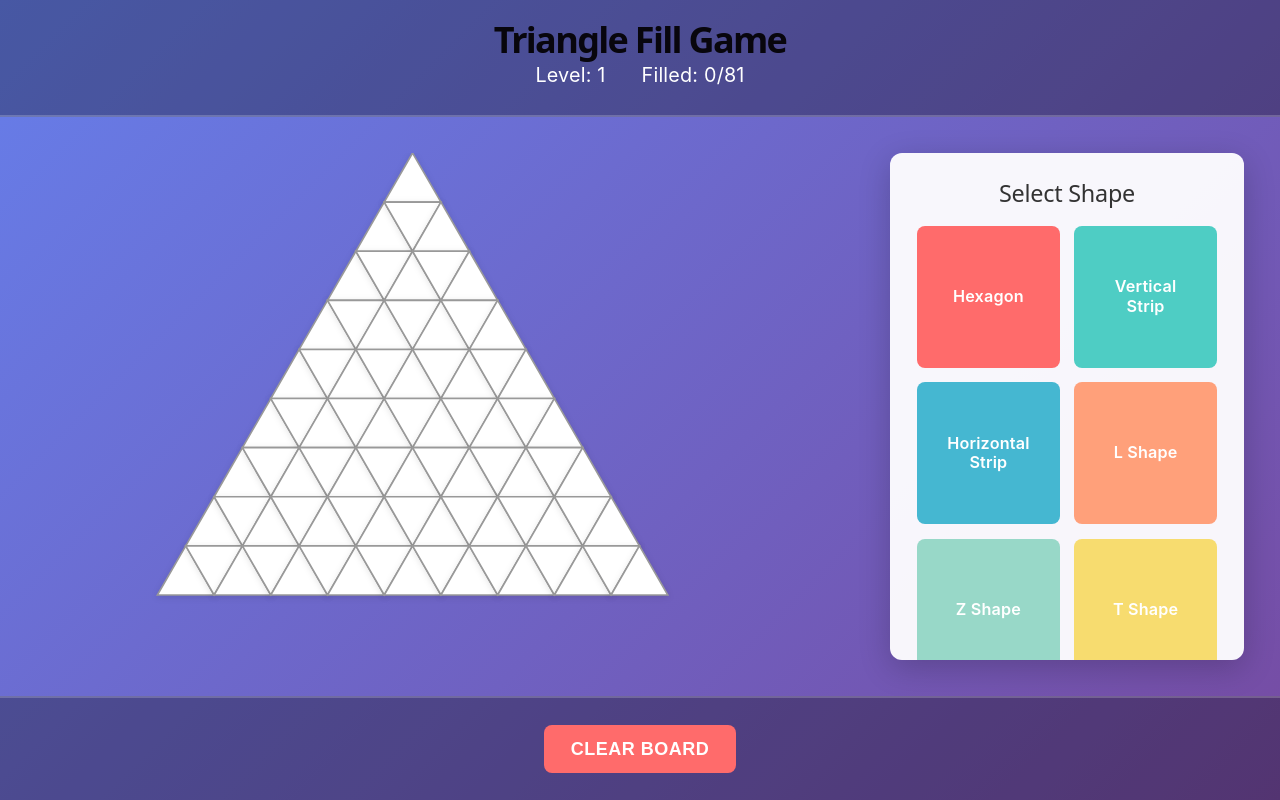
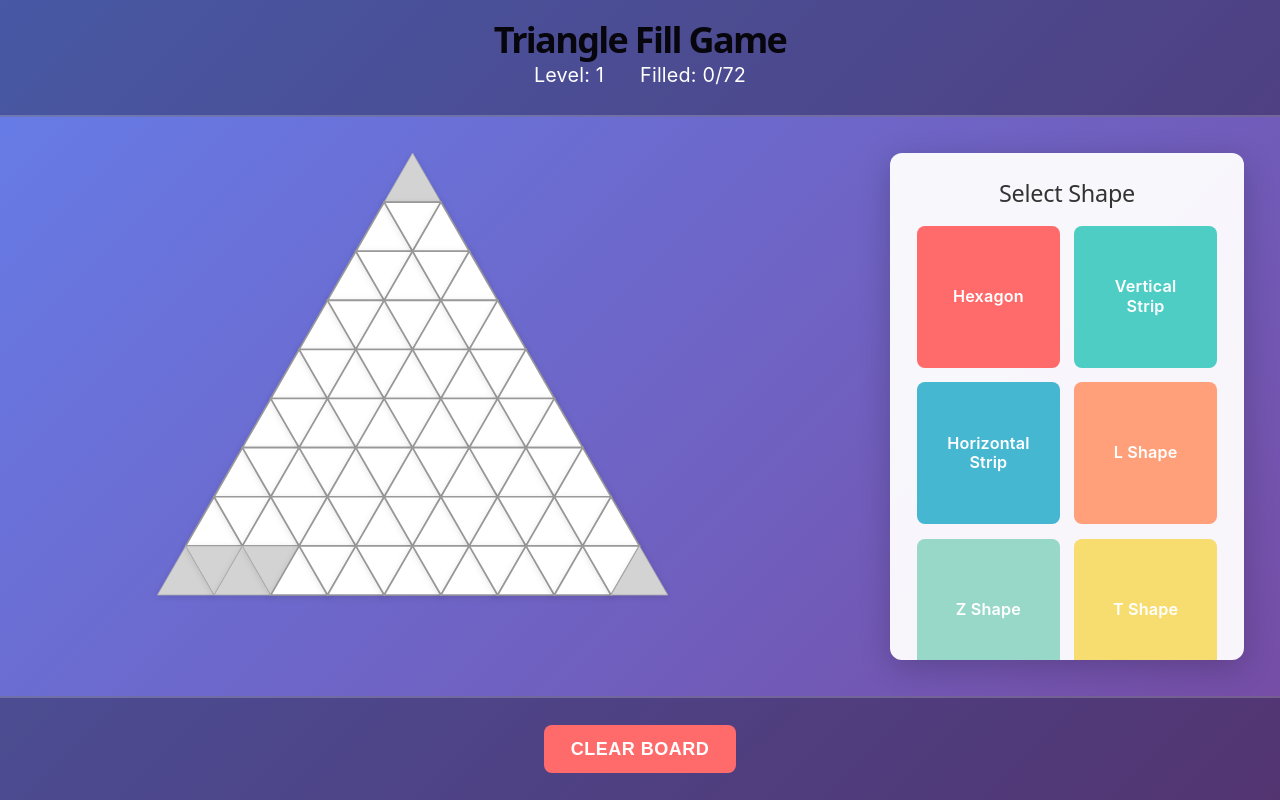
Before and after one commit to Fbigame/smart5k, a React (Vite) app: page / in a window 1280 px wide. Built offline with nearby package versions, Linux system fonts and the light colour scheme.

Commit message:
feat: 隐藏9个禁用三角形，使棋盘精确为72个可用格子

```diff
--- a/src/components/TriangleBoard.tsx
+++ b/src/components/TriangleBoard.tsx
@@ -41,6 +41,22 @@ function createTriangleBoard(rows: number = 9): TriangleCell[] {
   return cells;
 }
 
+// 定义禁用的三角形位置
+const DISABLED_CELLS = new Set<string>();
+
+// 顶部第 0 行的 1 个三角形（第一行就是1个，所以全部禁用）
+DISABLED_CELLS.add('cell-0');
+
+// 左下角第 8 行的前 4 个三角形（第8行是17个三角形，索引从前面的 1+3+5+7+9+11+13+15=64 开始）
+for (let i = 64; i < 64 + 4; i++) {
+  DISABLED_CELLS.add(`cell-${i}`);
+}
+
+// 右下角第 8 行的后 4 个三角形
+for (let i = 80; i < 84; i++) {
+  DISABLED_CELLS.add(`cell-${i}`);
+}
+
 const TriangleBoard: React.FC = () => {
   const [board, setBoard] = useState<TriangleCell[]>([]);
   const [selectedShape, setSelectedShape] = useState<number | null>(null);
@@ -53,10 +69,12 @@ const TriangleBoard: React.FC = () => {
   }, []);
 
   useEffect(() => {
-    const filled = board.filter(cell => cell.filled).length;
+    const filled = board.filter(cell => !DISABLED_CELLS.has(cell.id) && cell.filled).length;
     setFilledCount(filled);
 
-    if (filled > 0 && filled === board.length) {
+    // 检查所有允许的三角形是否都被填充（81 - 9 禁用 = 72 个允许）
+    const allowed = board.filter(cell => !DISABLED_CELLS.has(cell.id));
+    if (allowed.length > 0 && allowed.every(cell => cell.filled)) {
       alert(`🎉 Level ${level} Complete!`);
       setLevel(level + 1);
       setBoard(prevBoard => prevBoard.map(cell => ({ ...cell, filled: false, shapeId: undefined })));
@@ -65,7 +83,7 @@ const TriangleBoard: React.FC = () => {
   }, [board, level]);
 
   const handleCellClick = (cellId: string) => {
-    if (!selectedShape) return;
+    if (!selectedShape || DISABLED_CELLS.has(cellId)) return;
     setBoard(prevBoard =>
       prevBoard.map(cell =>
         cell.id === cellId && !cell.filled
@@ -102,7 +120,7 @@ const TriangleBoard: React.FC = () => {
         <h1>Triangle Fill Game</h1>
         <div className="stats">
           <span>Level: {level}</span>
-          <span>Filled: {filledCount}/{board.length}</span>
+          <span>Filled: {filledCount}/72</span>
         </div>
       </div>
 
@@ -110,17 +128,32 @@ const TriangleBoard: React.FC = () => {
         <div className="board-wrapper">
           <svg width={svgWidth} height={svgHeight} className="triangle-board" viewBox={`0 0 ${svgWidth} ${svgHeight}`}>
             {board.map(cell => {
-              const color = cell.filled && cell.shapeId ? SHAPE_COLORS[cell.shapeId - 1] : '#fff';
+              const isDisabled = DISABLED_CELLS.has(cell.id);
+              let fill: string;
+              let stroke: string;
+
+              if (isDisabled) {
+                // 禁用的三角形显示为浅灰色
+                fill = '#d3d3d3';
+                stroke = '#aaa';
+              } else if (cell.filled) {
+                fill = SHAPE_COLORS[cell.shapeId ? cell.shapeId - 1 : 0];
+                stroke = '#ddd';
+              } else {
+                fill = '#fff';
+                stroke = '#999';
+              }
+
               return (
                 <polygon
                   key={cell.id}
                   points={getTriangleCoords(cell)}
-                  fill={color}
-                  stroke={cell.filled ? '#ddd' : '#999'}
-                  strokeWidth={cell.filled ? '0.5' : '1'}
+                  fill={fill}
+                  stroke={stroke}
+                  strokeWidth={cell.filled || isDisabled ? '0.5' : '1'}
                   className="triangle-cell"
                   onClick={() => handleCellClick(cell.id)}
-                  style={{ cursor: selectedShape && !cell.filled ? 'pointer' : 'default' }}
+                  style={{ cursor: !isDisabled && selectedShape && !cell.filled ? 'pointer' : 'default', pointerEvents: isDisabled ? 'none' : 'auto' }}
                 />
               );
             })}
```
Also changed, not shown: src/utils/triangle-board-utils.ts (+13 -0 lines).
